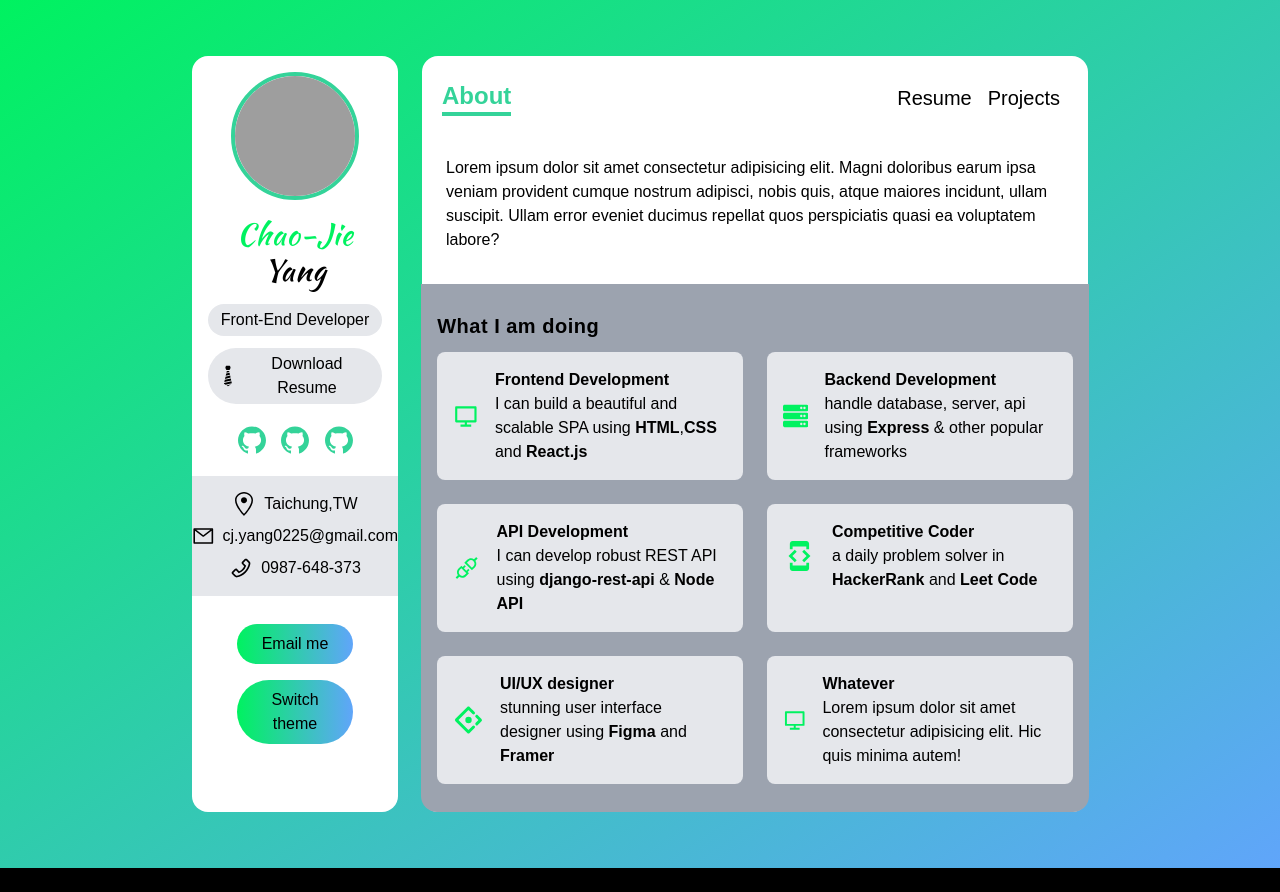
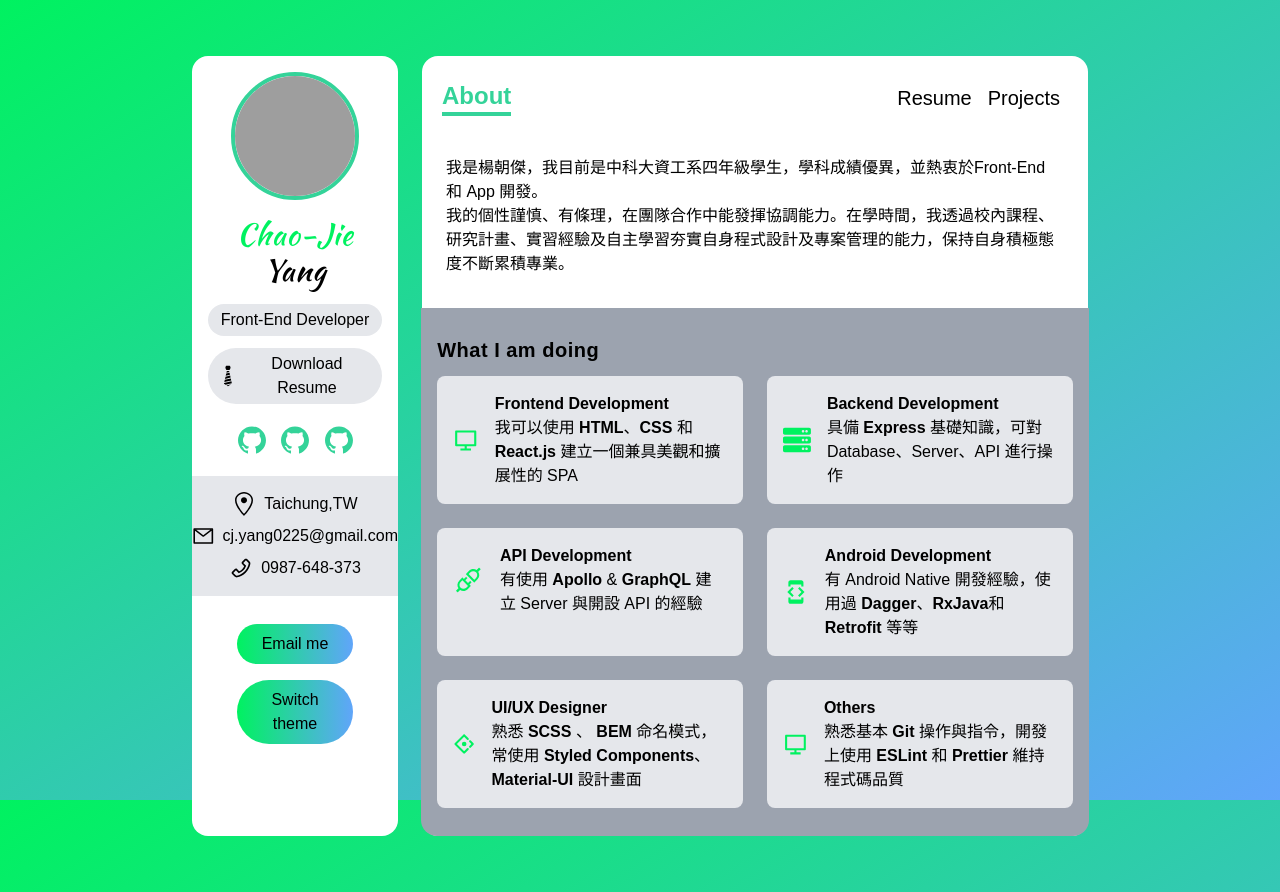
Before and after one commit to CJ-Yang0225/portfolio, a Next.js app: page / in a window 1280 px wide. Before the commit the page ends 868 px from the top, so only its background shows below. Built offline with nearby package versions, Linux system fonts and the light colour scheme; grey boxes are pictures that could not be loaded.

Commit message:
chore: add static text and rename files

```diff
--- /dev/null
+++ b/data/services.ts
@@ -0,0 +1,42 @@
+import { RiComputerLine } from "react-icons/ri";
+import { FaServer } from "react-icons/fa";
+import { AiOutlineAntDesign, AiOutlineApi } from "react-icons/ai";
+import { MdDeveloperMode } from "react-icons/md";
+import { Services } from ".";
+
+export const services: Services[] = [
+  {
+    Icon: RiComputerLine,
+    title: "Frontend Development",
+    about:
+      "我可以使用 <b> HTML</b>、<b>CSS</b> 和 <b>React.js</b> 建立一個兼具美觀和擴展性的 SPA ",
+  },
+  {
+    Icon: FaServer,
+    title: "Backend  Development",
+    about: "具備 <b>Express</b> 基礎知識，可對 Database、Server、API 進行操作 ",
+  },
+  {
+    Icon: AiOutlineApi,
+    title: "API Development",
+    about:
+      "有使用 <b>Apollo</b> & <b>GraphQL</b> 建立 Server 與開設 API 的經驗 ",
+  },
+  {
+    Icon: MdDeveloperMode,
+    title: "Android Development",
+    about: "有 Android Native 開發經驗，使用過 <b>Dagger</b>、<b>RxJava</b>和 <b>Retrofit</b> 等等 ",
+  },
+  {
+    Icon: AiOutlineAntDesign,
+    title: "UI/UX Designer",
+    about:
+      "熟悉 <b>SCSS</b> 、 <b>BEM</b> 命名模式，常使用 <b>Styled Components</b>、<b>Material-UI</b> 設計畫面 ",
+  },
+  {
+    Icon: RiComputerLine,
+    title: "Others",
+    about:
+      "熟悉基本 <b>Git</b> 操作與指令，開發上使用 <b>ESLint</b> 和 <b>Prettier</b> 維持程式碼品質",
+  },
+];
--- a/pages/api/skills.ts
+++ b/pages/api/services.ts
@@ -1,6 +1,6 @@
 import { NextApiRequest, NextApiResponse } from "next";
-import { skills } from "../../data/skills";
+import { services } from "../../data/services";
 
 export default (req: NextApiRequest, res: NextApiResponse) => {
-  res.status(200).json({ skills });
+  res.status(200).json({ services: services });
 };
--- a/pages/index.tsx
+++ b/pages/index.tsx
@@ -4,33 +4,32 @@ import {
   GetStaticPropsContext,
 } from "next";
 import Head from "next/head";
-import SkillCard from "../components/SkillCard";
-import { skills } from "../data/skills";
+import ServiceCard from "../components/ServiceCard";
+import { services } from "../data/services";
 
-const index = (/* { skills } */) => {
-  // console.log("CLIENT", skills);
+const index = (/* { services } */) => {
+  // console.log("CLIENT", services);
   return (
     <div className="flex flex-col flex-grow px-6 pt-1">
       <section className="my-3 text-base font-medium">
-        Lorem ipsum dolor sit amet consectetur adipisicing elit. Magni doloribus
-        earum ipsa veniam provident cumque nostrum adipisci, nobis quis, atque
-        maiores incidunt, ullam suscipit. Ullam error eveniet ducimus repellat
-        quos perspiciatis quasi ea voluptatem labore?
+        我是楊朝傑，我目前是中科大資工系四年級學生，學科成績優異，並熱衷於Front-End
+        和 App 開發。
+        <br />
+        我的個性謹慎、有條理，在團隊合作中能發揮協調能力。在學時間，我透過校內課程、
+        研究計畫、實習經驗及自主學習夯實自身程式設計及專案管理的能力，保持自身積極態度不斷累積專業。
       </section>
       <section
         className="flex-grow p-4 mt-5 bg-gray-400 dark:bg-black-100 rounded-b-2xl"
-        style={{ marginLeft: "-1.55rem", marginRight: "-1.55rem" }}
-      >
+        style={{ marginLeft: "-1.55rem", marginRight: "-1.55rem" }}>
         <h4 className="my-3 text-xl font-semibold tracking-wide">
           What I am doing
         </h4>
         <div className="grid gap-6 my-3 md:grid-cols-2">
-          {skills.map((skill) => (
+          {services.map((service) => (
             <article
               className="col-span-2 p-2 bg-gray-200 rounded-lg dark:bg-black-500 lg:col-span-1"
-              key={skill.title}
-            >
-              <SkillCard skill={skill} />
+              key={service.title}>
+              <ServiceCard service={service} />
             </article>
           ))}
         </div>
@@ -45,26 +44,26 @@ export default index;
 // export const getServerSideProps = async (
 //   context: GetServerSidePropsContext
 // ) => {
-//   const res = await fetch("http://localhost:3000/api/skills");
+//   const res = await fetch("http://localhost:3000/api/services");
 //   const data = await res.json();
 
-//   console.log("SERVER", skills);
+//   console.log("SERVER", services);
 
 //   return {
 //     props: {
-//       skills: data.skills,
+//       services: data.services,
 //     },
 //   };
 // };
 
 /* npm run build 時呼叫一次 */
 // export const getStaticProps = async (context: GetStaticPropsContext) => {
-//   const res = await fetch("http://localhost:3000/api/skills");
+//   const res = await fetch("http://localhost:3000/api/services");
 //   const data = await res.json();
 
 //   return {
 //     props: {
-//       skills: data.skills,
+//       services: data.services,
 //     },
 //   };
 // };
--- a/styles/globals.css
+++ b/styles/globals.css
@@ -3,7 +3,7 @@
 @tailwind utilities;
 
 body {
-  height: fit-content;
+  height: 100vh;
   background-color: black;
   font-family: sans-serif;
 }
```
Also changed, not shown: components/ServiceCard.tsx (renamed from components/SkillCard.tsx, +4 -4 lines).
